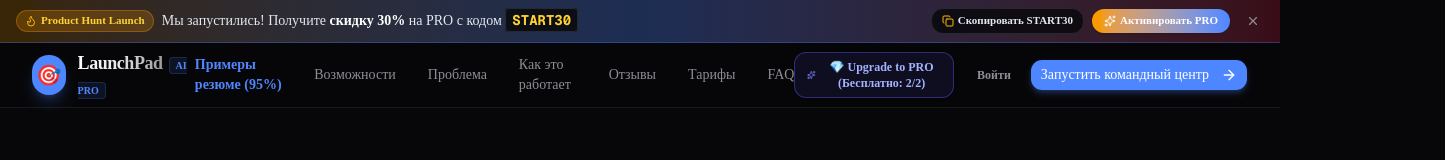
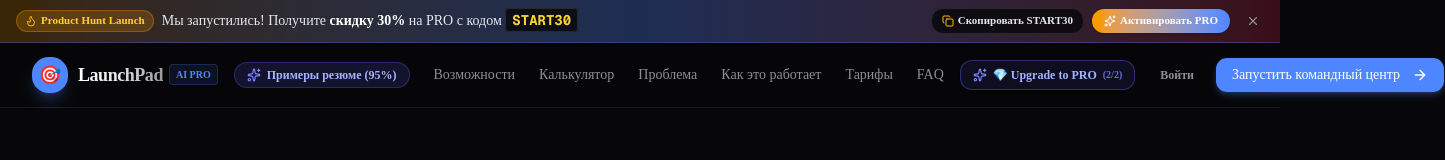
Before and after one commit to GLOBAL134/launchpad-app, a Next.js app: page / in a window 1280 px wide. Shown: the top 160 px of the page, 1445 px wide, since content can reach past the window. Built offline with nearby package versions, Linux system fonts and the light colour scheme; no server answers.

Commit message:
fix(navbar): prevent text wrapping and element collision in top navbar on all resolutions

```diff
--- a/src/app/page.tsx
+++ b/src/app/page.tsx
@@ -120,92 +120,105 @@
 
       {/* Top Navbar */}
       <header className="sticky top-0 z-50 border-b border-border/60 bg-background/80 backdrop-blur-md">
-        <div className="max-w-7xl mx-auto px-4 sm:px-6 lg:px-8 h-16 flex items-center justify-between">
-          <div className="flex items-center gap-3">
-            <div className="w-10 h-10 rounded-xl bg-primary flex items-center justify-center text-primary-foreground font-black text-xl shadow-lg shadow-primary/25">
+        <div className="max-w-7xl mx-auto px-4 sm:px-6 lg:px-8 h-16 flex items-center justify-between gap-4">
+          {/* Logo */}
+          <Link href="/" className="flex items-center gap-2.5 shrink-0 hover:opacity-90 transition">
+            <div className="w-9 h-9 rounded-xl bg-primary flex items-center justify-center text-primary-foreground font-black text-lg shadow-lg shadow-primary/25 shrink-0">
               🎯
             </div>
-            <div>
+            <div className="flex items-center gap-1.5 whitespace-nowrap">
               <span className="font-bold text-lg tracking-tight bg-gradient-to-r from-white via-white/90 to-white/60 bg-clip-text text-transparent">
                 LaunchPad
               </span>
-              <span className="text-[10px] uppercase font-semibold text-primary ml-1.5 px-1.5 py-0.5 rounded bg-primary/10 border border-primary/20">
+              <span className="text-[10px] uppercase font-semibold text-primary px-1.5 py-0.5 rounded bg-primary/10 border border-primary/20">
                 AI Pro
               </span>
             </div>
-          </div>
+          </Link>
 
-          <nav className="hidden md:flex items-center gap-8 text-sm font-medium text-muted-foreground">
-            <Link href="/examples" className="text-primary hover:text-primary/80 font-semibold transition-colors flex items-center gap-1">
+          {/* Navigation Links */}
+          <nav className="hidden lg:flex items-center gap-4 xl:gap-6 text-xs xl:text-sm font-medium text-muted-foreground whitespace-nowrap">
+            <Link
+              href="/examples"
+              className="inline-flex items-center gap-1.5 px-3 py-1 rounded-full text-xs font-semibold bg-indigo-500/15 text-indigo-300 border border-indigo-500/30 hover:bg-indigo-500/25 hover:text-white transition whitespace-nowrap"
+            >
+              <Sparkles className="w-3.5 h-3.5 text-indigo-400" />
               <span>Примеры резюме (95%)</span>
             </Link>
-            <a href="#features" className="hover:text-foreground transition-colors">
+            <a href="#features" className="hover:text-foreground transition-colors whitespace-nowrap">
               Возможности
             </a>
-            <a href="#pain-points" className="hover:text-foreground transition-colors">
+            <a href="#funnel-calculator" className="hover:text-foreground transition-colors whitespace-nowrap">
+              Калькулятор
+            </a>
+            <a href="#pain-points" className="hover:text-foreground transition-colors whitespace-nowrap">
               Проблема
             </a>
-            <a href="#workflow" className="hover:text-foreground transition-colors">
+            <a href="#workflow" className="hover:text-foreground transition-colors whitespace-nowrap">
               Как это работает
             </a>
-            <a href="#reviews" className="hover:text-foreground transition-colors">
-              Отзывы
-            </a>
-            <a href="#pricing" className="hover:text-foreground transition-colors">
+            <a href="#pricing" className="hover:text-foreground transition-colors whitespace-nowrap">
               Тарифы
             </a>
-            <a href="#faq" className="hover:text-foreground transition-colors">
+            <a href="#faq" className="hover:text-foreground transition-colors whitespace-nowrap">
               FAQ
             </a>
           </nav>
 
-          <div className="flex items-center gap-3">
+          {/* Right Action Area */}
+          <div className="flex items-center gap-2 sm:gap-3 shrink-0">
             {isPro ? (
-              <div className="inline-flex items-center gap-1.5 px-3 py-1.5 rounded-lg bg-emerald-500/15 border border-emerald-500/30 text-emerald-400 text-xs font-semibold shadow-sm">
+              <div className="inline-flex items-center gap-1.5 px-3 py-1.5 rounded-lg bg-emerald-500/15 border border-emerald-500/30 text-emerald-400 text-xs font-semibold shadow-sm whitespace-nowrap shrink-0">
                 <Sparkles className="w-3.5 h-3.5" />
-                ✨ PRO Активен
+                <span>✨ PRO</span>
               </div>
             ) : (
               <button
                 onClick={handleOpenUpgrade}
-                className="inline-flex items-center gap-1.5 px-3 py-1.5 rounded-lg border border-indigo-500/40 bg-indigo-500/10 text-indigo-300 hover:text-white hover:bg-indigo-500/20 text-xs font-semibold shadow-sm transition cursor-pointer"
+                className="inline-flex items-center gap-1.5 px-2.5 sm:px-3 py-1.5 rounded-lg border border-indigo-500/40 bg-indigo-500/10 text-indigo-300 hover:text-white hover:bg-indigo-500/20 text-xs font-semibold shadow-sm transition cursor-pointer whitespace-nowrap shrink-0"
               >
-                <Sparkles className="w-3.5 h-3.5 text-indigo-400" />
-                💎 Upgrade to PRO (Бесплатно: {remainingScans}/2)
+                <Sparkles className="w-3.5 h-3.5 text-indigo-400 shrink-0" />
+                <span className="hidden sm:inline">💎 Upgrade to PRO</span>
+                <span className="sm:hidden">💎 PRO</span>
+                <span className="text-[10px] text-indigo-400/80 hidden xl:inline">({remainingScans}/2)</span>
               </button>
             )}
 
             {authSession ? (
-              <div className="flex items-center gap-2">
-                <Link href="/dashboard">
-                  <Button className="bg-primary text-primary-foreground hover:bg-primary/90 shadow-md shadow-primary/20 font-medium text-xs sm:text-sm cursor-pointer">
-                    Открыть кабинет ({userProfile.name.trim().split(/\s+/)[0]})
-                    <ArrowRight className="w-4 h-4 ml-1.5" />
+              <div className="flex items-center gap-1.5 sm:gap-2 shrink-0">
+                <Link href="/dashboard" className="shrink-0">
+                  <Button className="bg-primary text-primary-foreground hover:bg-primary/90 shadow-md shadow-primary/20 font-medium text-xs sm:text-sm cursor-pointer whitespace-nowrap h-9 px-3 sm:px-4">
+                    <span>Кабинет</span>
+                    <span className="max-w-[70px] sm:max-w-[110px] truncate hidden md:inline ml-1 opacity-80">
+                      ({userProfile.name.trim().split(/\s+/)[0]})
+                    </span>
+                    <ArrowRight className="w-3.5 h-3.5 ml-1.5 shrink-0" />
                   </Button>
                 </Link>
                 <button
                   onClick={logout}
                   title="Выйти из аккаунта (Logout)"
-                  className="text-muted-foreground hover:text-rose-400 p-2 rounded-lg hover:bg-muted/70 transition cursor-pointer"
+                  className="text-muted-foreground hover:text-rose-400 p-2 rounded-lg hover:bg-muted/70 transition cursor-pointer shrink-0"
                 >
                   <LogOut className="w-4 h-4" />
                 </button>
               </div>
             ) : (
-              <div className="flex items-center gap-2">
+              <div className="flex items-center gap-2 shrink-0">
                 <Button
                   variant="ghost"
                   onClick={() => openAuthModal("login")}
-                  className="text-xs text-muted-foreground hover:text-foreground cursor-pointer font-semibold"
+                  className="text-xs text-muted-foreground hover:text-foreground cursor-pointer font-semibold whitespace-nowrap h-9 px-3"
                 >
                   Войти
                 </Button>
                 <Button
                   onClick={() => openAuthModal("register")}
-                  className="bg-primary text-primary-foreground hover:bg-primary/90 shadow-md shadow-primary/20 font-medium text-xs sm:text-sm cursor-pointer"
+                  className="bg-primary text-primary-foreground hover:bg-primary/90 shadow-md shadow-primary/20 font-medium text-xs sm:text-sm cursor-pointer whitespace-nowrap h-9 px-3 sm:px-4"
                 >
-                  Запустить командный центр
-                  <ArrowRight className="w-4 h-4 ml-1.5" />
+                  <span className="hidden sm:inline">Запустить командный центр</span>
+                  <span className="sm:hidden">Начать</span>
+                  <ArrowRight className="w-3.5 h-3.5 ml-1.5 shrink-0" />
                 </Button>
               </div>
             )}
```
